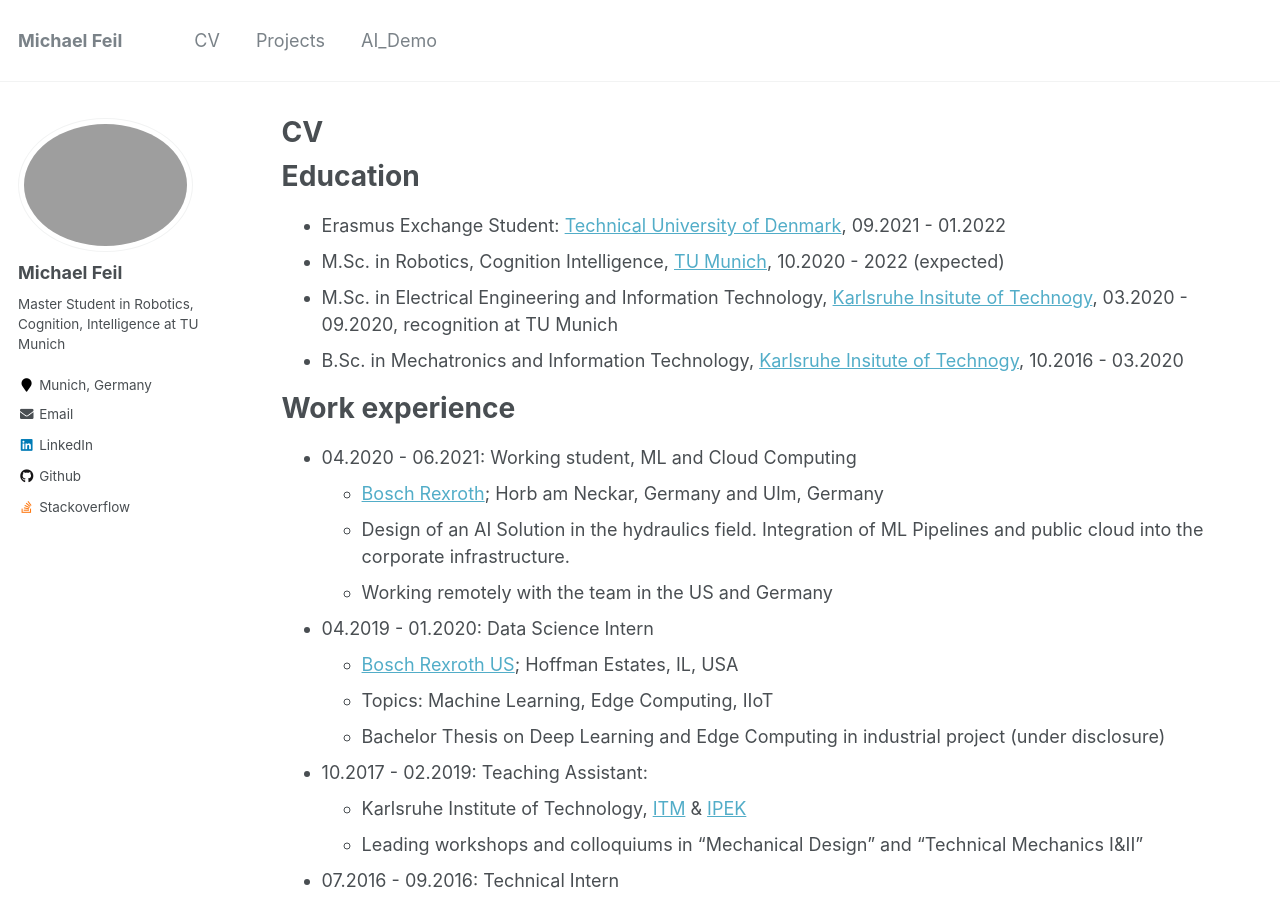
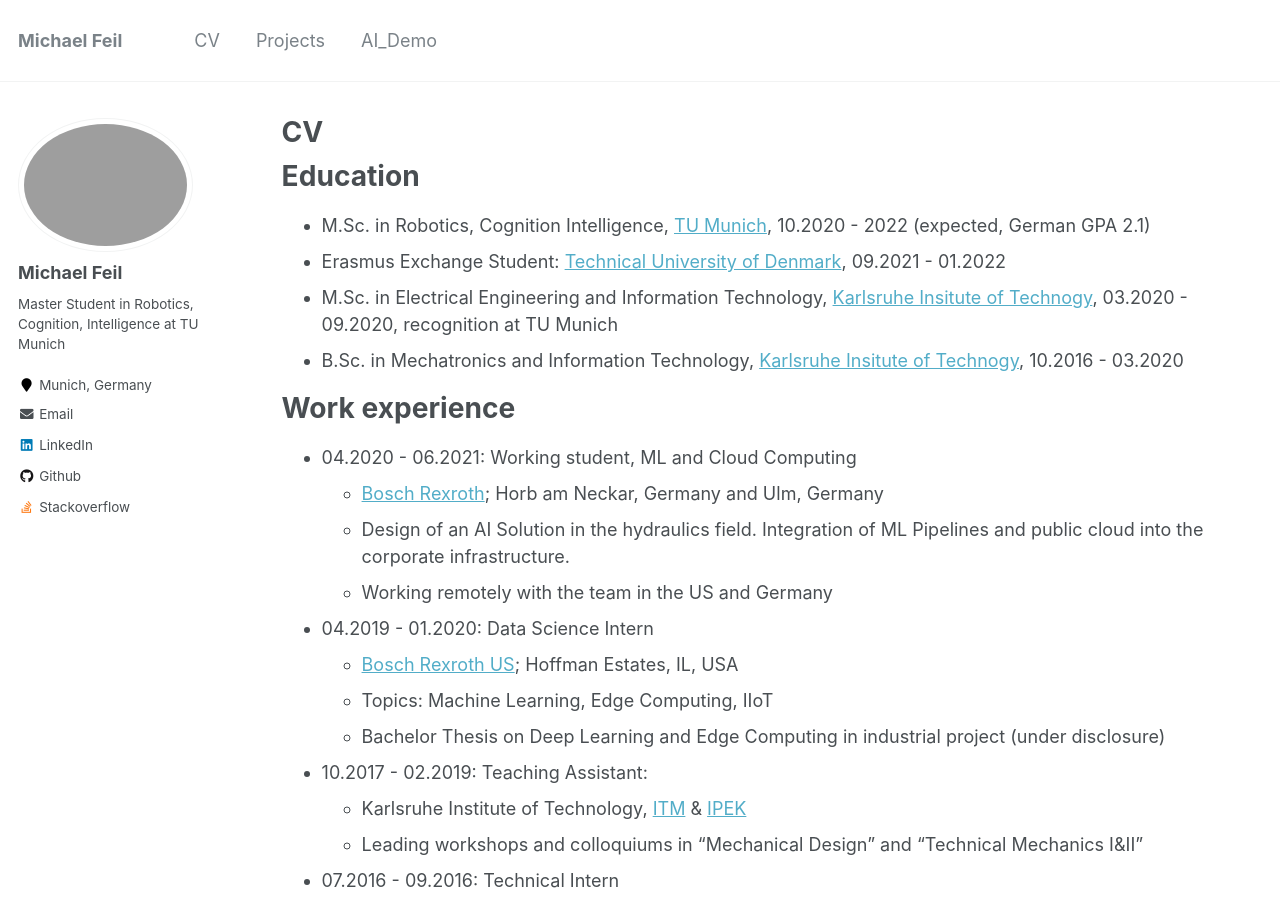
Before and after one commit to michaelfeil/academicpages, a Jekyll site: the page built from _pages/cv.md, in a window 1280 px wide and 900 px high. Built offline with Jekyll 4.4.1, drawn with Linux system fonts in a browser that asks for light colours.

Commit message:
Update cv.md

```diff
--- a/_pages/cv.md
+++ b/_pages/cv.md
@@ -11,8 +11,9 @@ redirect_from:
 
 Education
 ======
+
+* M.Sc. in Robotics, Cognition Intelligence, [TU Munich](https://www.tum.de), 10.2020 - 2022 (expected, German GPA 2.1)
 * Erasmus Exchange Student: [Technical University of Denmark](https://www.compute.dtu.dk/english), 09.2021 - 01.2022
-* M.Sc. in Robotics, Cognition Intelligence, [TU Munich](https://www.tum.de), 10.2020 - 2022 (expected)
 * M.Sc. in Electrical Engineering and Information Technology, [Karlsruhe Insitute of Technogy](https://www.kit.edu), 03.2020 - 09.2020, recognition at TU Munich
 * B.Sc. in Mechatronics and Information Technology, [Karlsruhe Insitute of Technogy](https://www.kit.edu), 10.2016 - 03.2020
 
```
